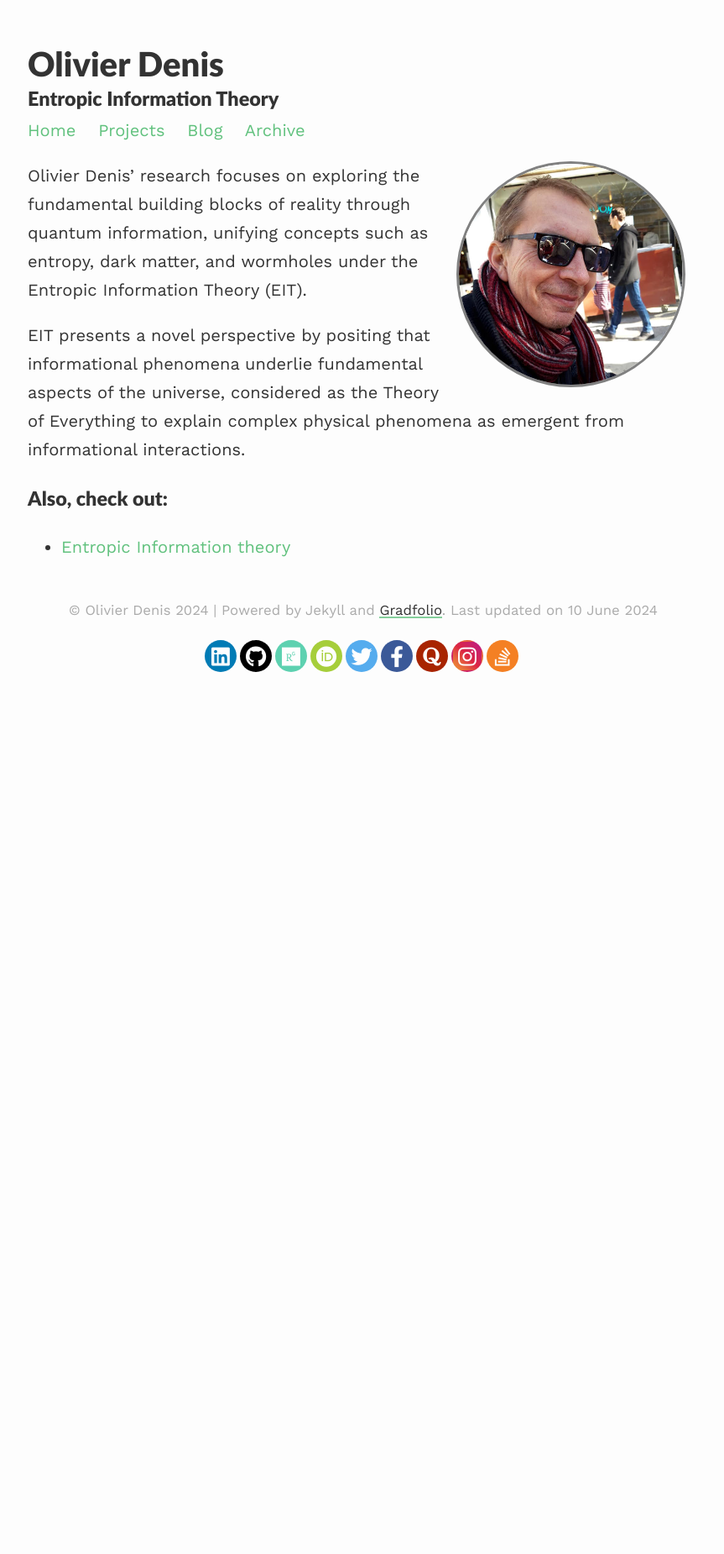
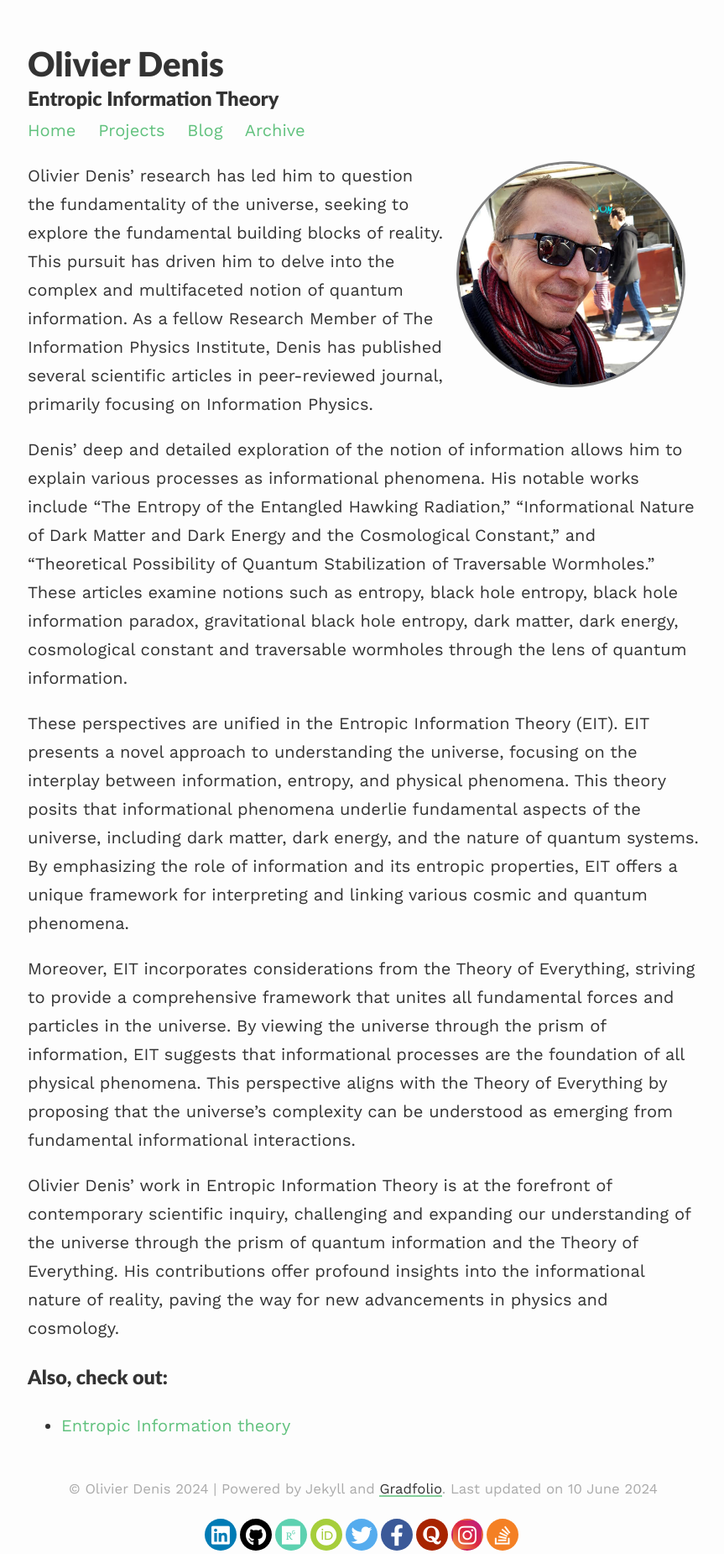
Before and after one commit to olivierdenis/Entropic-Information-Theory, a Jekyll site: the page built from index.md, in a window 1280 px wide. Shown: the whole page at 84% size, without its empty margins (207-1070 px from the left). Built offline with Jekyll 4.4.1, drawn with Linux system fonts in a browser that asks for light colours; nearby versions of some CDN libraries; before the commit the page ends 980 px from its top, so only the background shows below that.

Commit message:
Update index.md

```diff
--- a/index.md
+++ b/index.md
@@ -7,9 +7,16 @@ profile:
 published: true
 ---
 
-Olivier Denis' research focuses on exploring the fundamental building blocks of reality through quantum information, unifying concepts such as entropy, dark matter, and wormholes under the Entropic Information Theory (EIT).
+Olivier Denis' research has led him to question the fundamentality of the universe, seeking to explore the fundamental building blocks of reality. This pursuit has driven him to delve into the complex and multifaceted notion of quantum information. As a fellow Research Member of The Information Physics Institute, Denis has published several scientific articles in peer-reviewed journal, primarily focusing on Information Physics.
 
-EIT presents a novel perspective by positing that informational phenomena underlie fundamental aspects of the universe, considered as the Theory of Everything to explain complex physical phenomena as emergent from informational interactions.
+Denis' deep and detailed exploration of the notion of information allows him to explain various processes as informational phenomena. His notable works include “The Entropy of the Entangled Hawking Radiation,” “Informational Nature of Dark Matter and Dark Energy and the Cosmological Constant,” and “Theoretical Possibility of Quantum Stabilization of Traversable Wormholes.” These articles examine notions such as entropy, black hole entropy, black hole information paradox, gravitational black hole entropy, dark matter, dark energy, cosmological constant and traversable wormholes through the lens of quantum information.
+
+These perspectives are unified in the Entropic Information Theory (EIT). EIT presents a novel approach to understanding the universe, focusing on the interplay between information, entropy, and physical phenomena. This theory posits that informational phenomena underlie fundamental aspects of the universe, including dark matter, dark energy, and the nature of quantum systems. By emphasizing the role of information and its entropic properties, EIT offers a unique framework for interpreting and linking various cosmic and quantum phenomena.
+
+Moreover, EIT incorporates considerations from the Theory of Everything, striving to provide a comprehensive framework that unites all fundamental forces and particles in the universe. By viewing the universe through the prism of information, EIT suggests that informational processes are the foundation of all physical phenomena. This perspective aligns with the Theory of Everything by proposing that the universe's complexity can be understood as emerging from fundamental informational interactions.
+
+Olivier Denis' work in Entropic Information Theory is at the forefront of contemporary scientific inquiry, challenging and expanding our understanding of the universe through the prism of quantum information and the Theory of Everything. His contributions offer profound insights into the informational nature of reality, paving the way for new advancements in physics and cosmology.
+
 
 ### Also, check out:
 
```
